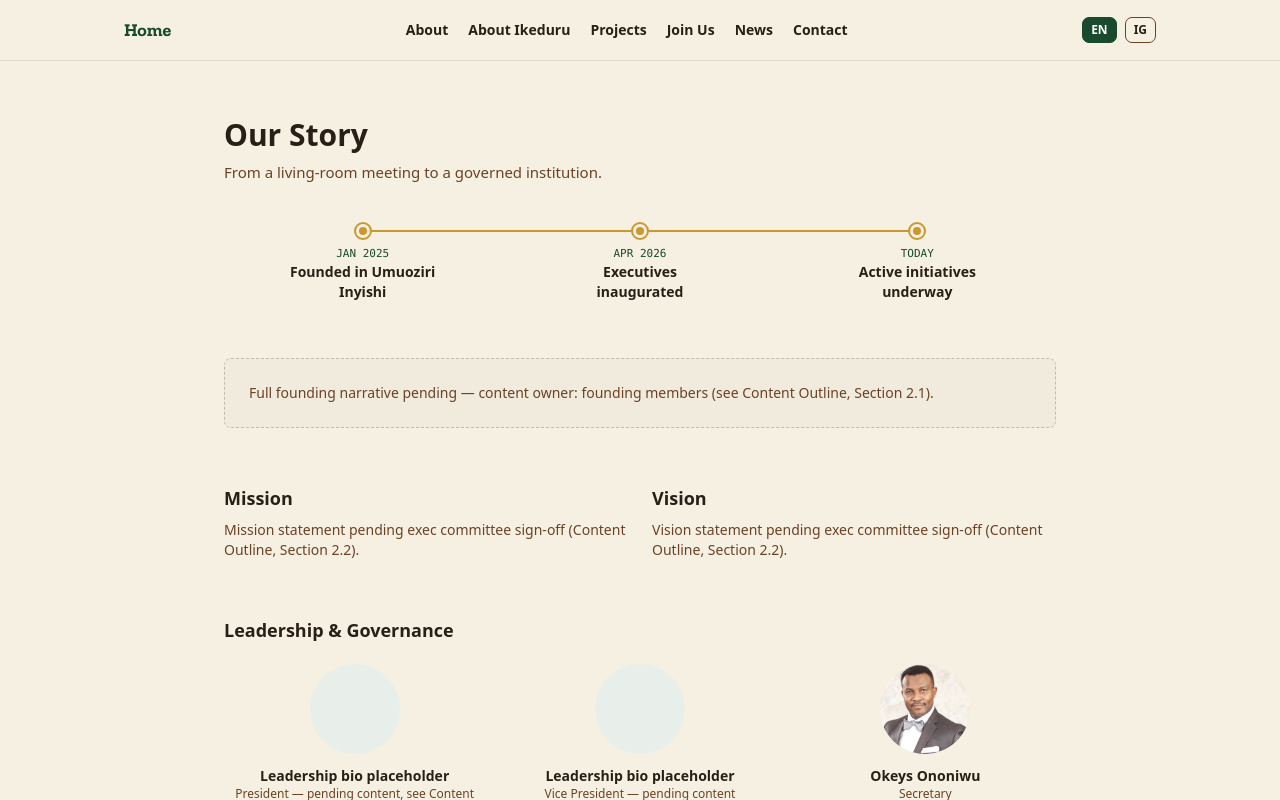
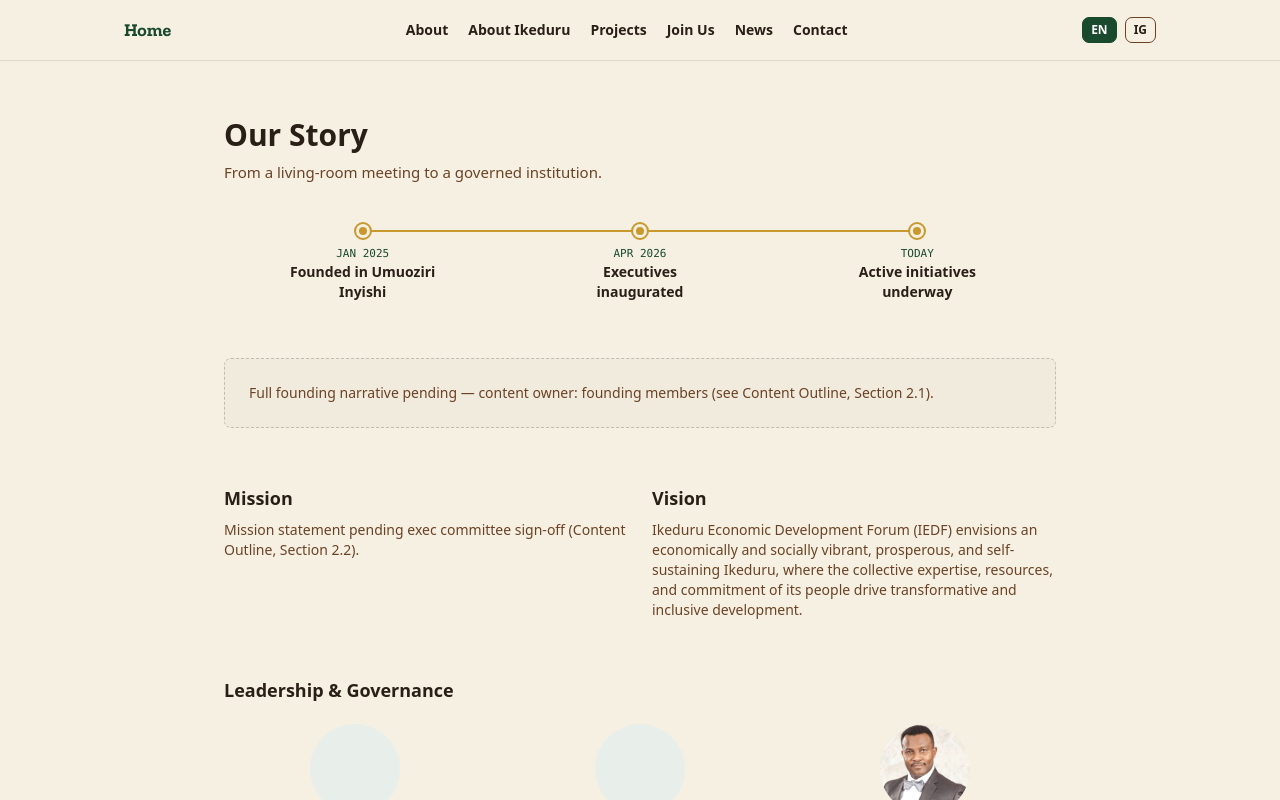
Before and after one commit to Okeys0/iedf-site, a Next.js app: page /en/about in a window 1280 px wide. Shown: the top 800 px of the page. Built offline with nearby package versions, Linux system fonts and the light colour scheme; no server answers.

Commit message:
Add official Vision statement

```diff
--- a/app/[locale]/about/page.tsx
+++ b/app/[locale]/about/page.tsx
@@ -75,7 +75,10 @@ export default function AboutPage() {
         <div>
           <h2 className="mb-2 text-lg">Vision</h2>
           <p className="text-sm text-[var(--color-soil)]">
-            Vision statement pending exec committee sign-off (Content Outline, Section 2.2).
+            Ikeduru Economic Development Forum (IEDF) envisions an economically and
+            socially vibrant, prosperous, and self-sustaining Ikeduru, where the
+            collective expertise, resources, and commitment of its people drive
+            transformative and inclusive development.
           </p>
         </div>
       </section>
```
Also changed, not shown: 1 other file (tests, documents, lock files or other folders).
